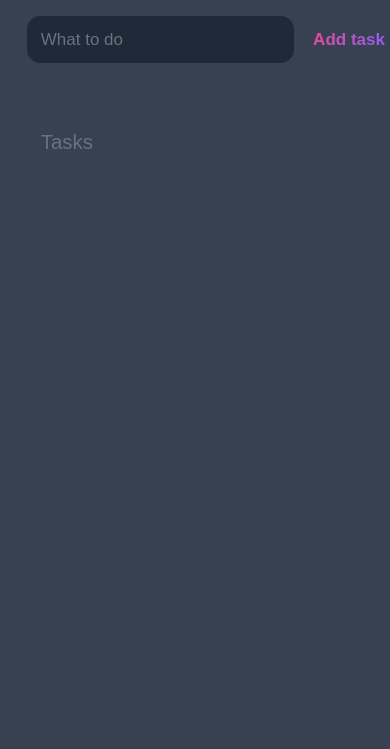
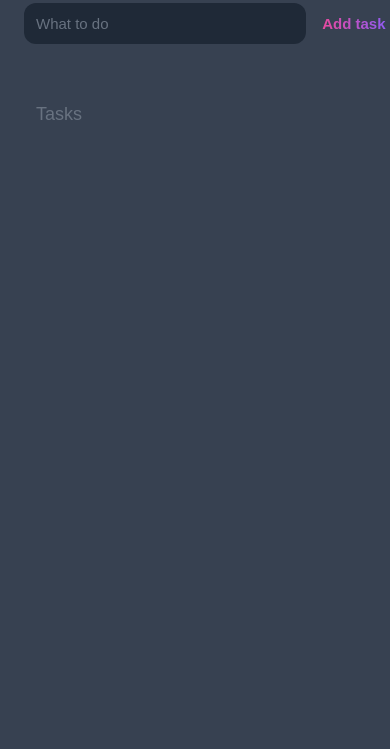
Before and after one commit to Harshstag/ToDoNotes, a plain HTML site: page index.html in a window 390 px wide. Shown: the part 95-844 px from the top of the page. Drawn offline with Linux system fonts and the light colour scheme.

Commit message:
Update main.css

```diff
--- a/main.css
+++ b/main.css
@@ -166,7 +166,7 @@ h3 {
 
 @media (max-width: 600px) {
   body {
-    font-size: 0.875rem; /* Reduce font size */
-    zoom: 0.85; /* Deliberately zoom out */
+    font-size: 0.75rem; /* Reduce font size */
+    zoom: 0.75; /* Deliberately zoom out */
   }
 }
```
